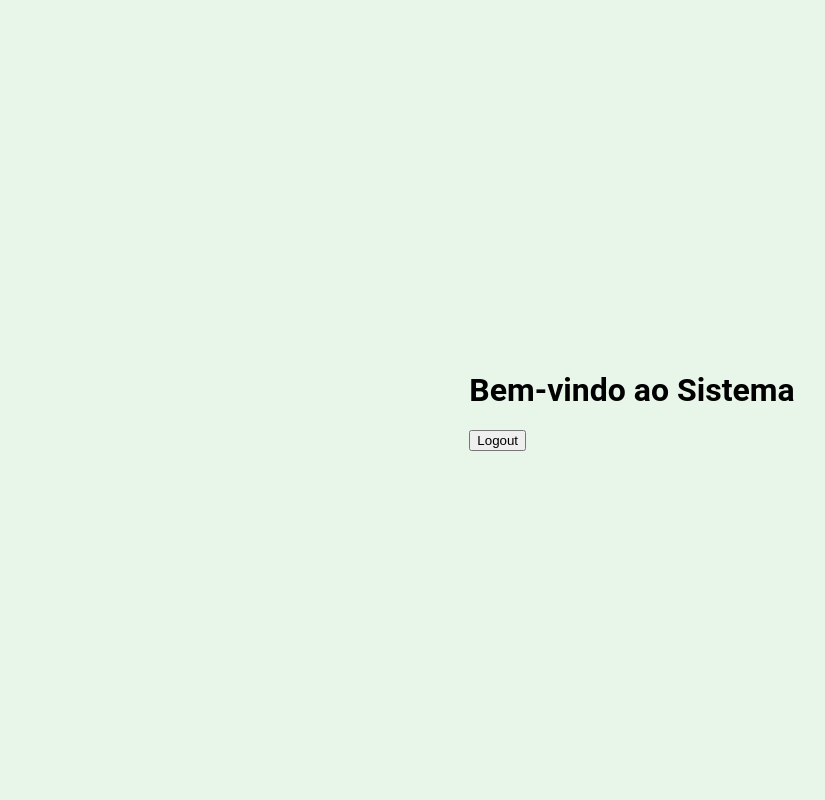
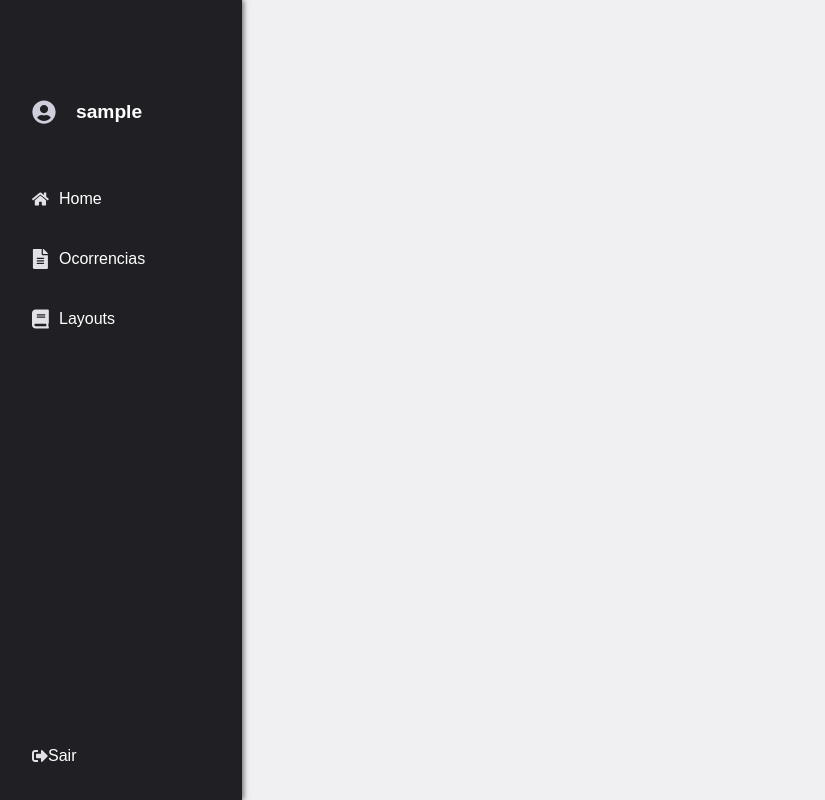
Before and after one commit to gildevson/Recyclable_frontend, a React (Create React App) app: page /menu in a window 1280 px wide. Shown: the whole page, without its empty margins (8-833 px from the left). Built offline with nearby package versions, Linux system fonts and the light colour scheme; sample sign-in values are in the browser's storage.

Commit message:
Adicionando modelo

```diff
--- a/package.json
+++ b/package.json
@@ -9,6 +9,7 @@
     "jwt-decode": "^4.0.0",
     "react": "^19.0.0",
     "react-dom": "^19.0.0",
+    "react-icons": "^5.4.0",
     "react-router-dom": "^7.1.3",
     "react-scripts": "5.0.1",
     "react-toastify": "^11.0.3",
--- a/src/components/login/login.css
+++ b/src/components/login/login.css
@@ -1,7 +1,7 @@
 /* Estilo geral da página de login */
 body {
-    font-family: 'Roboto', sans-serif;
-    background-color: #e8f5e9; /* Fundo verde claro */
+    font-family: 'Arial', sans-serif;
+    background-color: #141414; /* Fundo ainda mais escuro */
     margin: 0;
     padding: 0;
     height: 100vh; /* Define a altura total da viewport */
@@ -12,139 +12,160 @@ body {
 
 /* Caixa de login */
 .login-container {
-    background-color: #ffffff; /* Fundo branco */
+    background-color: #1b1b1b; /* Fundo escuro da caixa de login */
     padding: 40px;
-    border-radius: 15px;
-    box-shadow: 0 8px 20px rgba(0, 0, 0, 0.15); /* Sombra suave */
+    border-radius: 10px;
+    box-shadow: 0 10px 30px rgba(0, 0, 0, 0.8); /* Sombra escura para dar profundidade */
     width: 400px;
     display: flex;
     flex-direction: column;
-    gap: 20px;
+    gap: 15px;
+    margin-top: 30%;
     text-align: center;
-    transition: transform 0.3s ease, box-shadow 0.3s ease;
-}
-
-.login-container:hover {
-    transform: translateY(-5px); /* Leve elevação ao passar o mouse */
-    box-shadow: 0 12px 25px rgba(0, 0, 0, 0.2);
+    transition: all 0.3s ease;
 }
 
 /* Título da página de login */
 .login-container h1 {
-    color: #2e7d32; /* Verde escuro */
-    font-size: 28px;
-    margin-bottom: 10px;
+    color: #00ff85; /* Verde neon para o título */
+    font-size: 24px;
+    margin-bottom: 20px;
     font-weight: bold;
     text-transform: uppercase;
-}
-
-/* Subtítulo */
-.login-container p {
-    color: #4caf50; /* Verde médio */
-    font-size: 16px;
-    margin-bottom: 20px;
-
 }
 
 /* Estilo dos campos de input */
 .login-container input {
     width: 100%;
-    padding: 15px 15px;
-    border: 1px solid #c8e6c9; /* Borda verde clara */
-    border-radius: 10px;
+    padding: 15px;
+    border: 2px solid transparent;
+    border-radius: 8px;
     font-size: 16px;
-    background-color: #f9f9f9; /* Fundo claro */
-    color: #333; /* Texto escuro */
+    background-color: rgba(53, 52, 52, 0.8); /* Fundo do input mais escuro */
+    color: #d1d1d1; /* Texto mais claro */
     outline: none;
-    transition: border-color 0.3s ease, box-shadow 0.3s ease;
-
+    transition: border-color 0.3s ease, background-color 0.3s ease;
 }
 
 /* Placeholder */
 .login-container input::placeholder {
-    color: #aaa; /* Placeholder mais claro */
+    color: #757575; /* Placeholder mais escuro */
 }
 
 /* Foco no campo de input */
 .login-container input:focus {
-    border-color: #66bb6a; /* Verde brilhante */
-    box-shadow: 0 0 8px rgba(102, 187, 106, 0.5);
-    background-color: #ffffff;
-
+    border-color: #00ff85; /* Cor do foco em verde neon */
+    background-color: rgba(28, 28, 28, 1);
 }
 
 /* Estilo do botão de login */
 .login-container button {
     padding: 15px;
-    background: #2e7d32; /* Verde escuro */
-    color: white;
+    background: #00ff85; /* Cor base do botão */
+    color: black; /* Cor do texto */
     border: none;
-    border-radius: 10px;
+    border-radius: 8px;
     font-size: 18px;
+    margin-top: 8%;
     font-weight: bold;
     cursor: pointer;
     transition: transform 0.3s ease, box-shadow 0.3s ease, background-color 0.3s ease;
-    width: 100%;
-    box-shadow: 0 4px 10px rgba(46, 125, 50, 0.3); /* Leve brilho */
+    width: 100%; /* Faz o botão ocupar toda a largura */
+    box-shadow: 0px 0px 15px rgba(0, 255, 133, 0.7), 0 0 40px rgba(0, 255, 133, 0.4), 0 0 60px rgba(0, 255, 133, 0.1); /* Efeito de brilho neon */
+}
 
-}
 
 /* Efeito de hover no botão de login */
 .login-container button:hover {
-    background-color: #388e3c; /* Tom mais claro de verde */
-    transform: translateY(-3px); /* Elevação */
-    box-shadow: 0 8px 15px rgba(56, 142, 60, 0.5);
+    background-color: #32a852; /* Altera a cor de fundo no hover */
+    transform: translateY(-3px); /* Eleva o botão no hover */
+    box-shadow: 0px 0px 20px rgba(50, 168, 82, 0.9), 0 0 50px rgba(50, 168, 82, 0.6), 0 0 80px rgba(50, 168, 82, 0.3); /* Sombra mais intensa no hover */
 }
+
 
 /* Efeito de clique no botão de login */
 .login-container button:active {
-    transform: translateY(1px); /* Redução leve ao clicar */
-    box-shadow: 0 2px 5px rgba(46, 125, 50, 0.3);
+    transform: translateY(1px); /* Move o botão levemente para baixo */
+    box-shadow: 0px 0px 10px rgba(50, 168, 82, 0.7), 0 0 20px rgba(50, 168, 82, 0.5), 0 0 30px rgba(50, 168, 82, 0.2); /* Sombra mais suave ao clicar */
 }
-
 /* Estilo para link "Recuperar senha" */
 .login-container a {
     font-size: 14px;
-    color: #388e3c; /* Verde médio */
+    color: #00ff85; /* Link em verde neon */
     text-decoration: none;
     margin-top: 10px;
-
 }
 
 /* Hover no link */
 .login-container a:hover {
-    color: #2e7d32; /* Verde escuro */
+    color: #32a852;
     text-decoration: underline;
-
 }
 
 /* Estilo da mensagem de erro */
 .login-error-message {
-    color: #d32f2f; /* Vermelho vibrante */
+    color: #ff4b4b; /* Vermelho para erros */
     font-size: 14px;
     margin-top: -10px;
     margin-bottom: 10px;
+}
+
+/* Tela de carregamento */
+.login-loading-screen {
+    display: flex;
+    justify-content: center;
+    align-items: center;
+    height: 100vh;
+    font-size: 24px;
     font-weight: bold;
+    color: #00ff85;
+}
+
+/* Estilo do spinner de carregamento */
+.login-spinner {
+    width: 50px;
+    height: 50px;
+    border: 8px solid rgba(155, 127, 127, 0.1);
+    border-top: 8px solid #00ff85;
+    border-radius: 50%;
+    animation: spin 1.5s linear infinite;
+}
+
+/* Animação do spinner */
+@keyframes spin {
+    0% {
+        transform: rotate(0deg);
+    }
+    100% {
+        transform: rotate(360deg);
+    }
 }
 
 /* Responsividade para telas menores */
 @media (max-width: 600px) {
     .login-container {
-        width: 90%; /* Reduz a largura em dispositivos móveis */
-        padding: 30px;
+        width: 90%; /* Reduz a largura da caixa de login em dispositivos móveis */
+        padding: 20px; /* Diminui o padding para telas menores */
     }
 
     .login-container h1 {
-        font-size: 24px;
+        font-size: 20px;
     }
 
     .login-container input {
         font-size: 14px;
-        padding: 12px;
+        padding: 10px; /* Diminui o padding dos inputs */
     }
 
     .login-container button {
-        font-size: 16px;
-        padding: 12px;
+        font-size: 14px;
+        padding: 10px; /* Diminui o tamanho do botão */
     }
 }
+
+
+.login-container button:disabled {
+    background: #757575; /* Cor cinza quando desabilitado */
+    cursor: not-allowed;
+    box-shadow: none; /* Remove o efeito de brilho ao estar desabilitado */
+}
--- a/src/components/menu/menu.css
+++ b/src/components/menu/menu.css
@@ -1,87 +1,354 @@
-/* Estilo do container principal do menu */
+/* Reset padrão */
+* {
+    margin: 0;
+    padding: 0;
+    box-sizing: border-box;
+}
+
+/* Estilo do body */
+body {
+    font-family: 'Arial', sans-serif;
+    background-color: #f0f0f3;
+    color: #cecedd;
+    margin: 0;
+    padding: 0;
+}
+
+/* Botão hambúrguer */
+.hamburger {
+    position: fixed;
+    top: 20px;
+    left: 20px;
+    z-index: 1100;
+    background-color: transparent;
+    border: none;
+    color: #E1E1E6;
+    font-size: 30px;
+    cursor: pointer;
+    transition: color 0.3s ease;
+}
+
+.hamburger:hover,
+.hamburger:focus {
+    color: #8257E6; /* Cor de destaque no hover */
+}
+
+/* Menu lateral */
 .menu-container {
+    width: 250px;
+    height: 100vh;
+    background-color: #202024;
     display: flex;
     flex-direction: column;
-    align-items: center;
-    justify-content: center;
-    height: 100vh;
-    background-color: #141414; /* Fundo escuro */
-    color: #fff; /* Texto branco */
-    font-family: 'Arial', sans-serif;
+    justify-content: space-between;
+    padding: 20px;
+    position: fixed;
+    left: -250px; /* Oculto por padrão */
+    top: 0;
+    z-index: 1000;
+    transition: left 0.3s ease-in-out; /* Transição suave ao abrir/fechar */
+    box-shadow: 2px 0 5px rgba(0, 0, 0, 0.5); /* Sombra no menu */
 }
 
-  /* Título do menu */
-  .menu-container h1 {
-    font-size: 28px;
-    margin-bottom: 20px;
-    color: #00ff85; /* Verde neon */
-    text-transform: uppercase;
+/* Quando o menu está aberto */
+.menu-container.open {
+    left: 0; /* Mostra o menu quando aberto */
 }
 
-  /* Estilo da navegação */
-  .menu-navigation {
+/* Overlay que cobre a tela quando o menu está aberto */
+.overlay {
+    position: fixed;
+    top: 0;
+    left: 0;
+    width: 100vw;
+    height: 100vh;
+    background-color: rgba(0, 0, 0, 0.5);
+    z-index: 900; /* Abaixo do menu */
+}
+
+/* Seção de usuário */
+.user-info {
+    display: flex;
+    align-items: center;
+    justify-content: flex-start;
     margin-bottom: 30px;
+    margin-top: 80px;
+    padding-left: 20px;
+}
+
+.user-info span {
+    font-size: 1.2rem;
+    font-weight: bold;
+    color: #FFFFFF;
+    margin-left: 10px;
+}
+
+/* Estilo para o menu */
+.menu {
+    list-style-type: none;
+    padding: 0;
+    margin-top: 20px;
+}
+
+.menu li {
+    padding: 15px 20px;
+    display: flex;
+    align-items: center;
+    font-size: 16px;
+    color: #E1E1E6;
+    transition: background-color 0.3s ease, color 0.3s ease;
+    cursor: pointer;
+    margin-bottom: 10px;
+    border-radius: 8px;
+}
+
+.menu li:hover {
+    background-color: #29292E;
+    color: #FFFFFF;
+}
+
+.menu li.active {
+    background-color: #8257E6;
+    color: #FFFFFF;
+}
+
+/* Ícones no menu */
+.menu li svg {
+    margin-right: 10px;
+    font-size: 20px;
+}
+
+/* Menu inferior */
+.menu-bottom {
+    list-style-type: none;
+    padding: 0;
+    margin-top: auto;
+}
+
+.menu-bottom li {
+    padding: 15px 20px;
+    display: flex;
+    align-items: center;
+    font-size: 16px;
+    color: #E1E1E6;
+    cursor: pointer;
+    transition: background-color 0.3s ease, color 0.3s ease;
+}
+
+.menu-bottom li:hover {
+    background-color: #29292E;
+    color: #FFFFFF;
+}
+
+/* Estilo para dispositivos móveis */
+@media (max-width: 768px) {
+    .hamburger {
+        display: block; /* Exibe o botão hambúrguer em telas menores */
+    }
+
+    .menu-container {
+        left: -250px; /* Menu oculto por padrão em telas menores */
+    }
+
+    .menu-container.open {
+        left: 0; /* Mostra o menu ao clicar no botão hambúrguer */
+    }
+}
+
+/* Estilo para telas maiores */
+@media (min-width: 769px) {
+    .hamburger {
+        display: none; /* Oculta o botão hambúrguer em telas maiores */
+    }
+
+    .menu-container {
+        left: 0; /* Menu sempre visível em telas maiores */
+    }
+
+    .overlay {
+        display: none; /* Sem overlay em telas grandes */
+    }
+}
+
+.logout-button {
+    background: none;
+    border: none;
+    color: #fff;
+    cursor: pointer;
+    font-size: 16px;
+    display: flex;
+    align-items: center;
+    gap: 8px;
+  }
+
+  .logout-button:hover {
+    color: #ff4d4f;  /* Muda a cor ao passar o mouse */
+  }
+
+
+  .loading-screen {
+    position: fixed; /* Altera para fixed para garantir que ocupe a tela inteira */
+    top: 0;
+    left: 0;
     width: 100%;
+    height: 100vh;
+    display: flex;
+    justify-content: center; /* Centraliza horizontalmente */
+    align-items: center; /* Centraliza verticalmente */
+    background-color: rgba(28, 24, 24, 0.8); /* Cor de fundo com opacidade */
+    z-index: 1000;
+    font-weight: bold;
+    color: #00ff85;
+}
+
+.spinner {
+    width: 50px;
+    height: 50px;
+    border: 8px solid rgba(0, 0, 0, 0.1);
+    border-top: 8px solid #00ff85;
+    border-radius: 50%;
+    animation: spin 1.5s linear infinite;
+}
+
+@keyframes spin {
+    0% {
+        transform: rotate(0deg);
+    }
+    100% {
+        transform: rotate(360deg);
+    }
+}
+
+
+/* Estilo para o formulário */
+.user-form {
+    background-color: #202024;
+    padding: 20px;
+    border-radius: 10px;
+    box-shadow: 0px 0px 15px rgba(0, 0, 0, 0.5);
+    margin: 20px auto;
+    max-width: 400px;
+    transition: all 0.3s ease;
+}
+
+.user-form h2 {
+    color: #fff;
+    margin-bottom: 20px;
     text-align: center;
 }
 
-  .menu-navigation ul {
-    list-style: none;
-    padding: 0;
+.inputField {
+    margin-bottom: 15px;
 }
 
-  .menu-navigation li {
-    margin: 10px 0;
+.inputField label {
+    display: block;
+    color: #E1E1E6;
+    margin-bottom: 5px;
 }
 
-  .menu-navigation button {
-    padding: 10px 20px;
+.inputField input,
+.inputField select {
+    width: 100%;
+    padding: 10px;
+    border-radius: 5px;
+    border: none;
+    background-color: #29292E;
+    color: #fff;
     font-size: 16px;
-    font-weight: bold;
-    color: #141414;
-    background-color: #00ff85; /* Verde neon */
-    border: none;
-    border-radius: 8px;
-    cursor: pointer;
-    transition: background-color 0.3s ease, transform 0.3s ease;
-    width: 200px;
 }
 
-  /* Efeito ao passar o mouse no botão de navegação */
-  .menu-navigation button:hover {
-    background-color: #32a852; /* Tom mais escuro de verde */
-    transform: translateY(-3px);
+.inputField input:focus,
+.inputField select:focus {
+    outline: none;
+    border: 2px solid #8257E6; /* Destaque no campo ativo */
 }
 
-  /* Botão de logout */
-  .logout-button {
-    padding: 10px 20px;
+/* Botão de enviar */
+.submitButton {
+    width: 100%;
+    padding: 12px;
+    background-color: #007BFF;
+    color: white;
     font-size: 16px;
-    font-weight: bold;
-    color: #fff;
-    background-color: #ff4b4b; /* Vermelho */
     border: none;
-    border-radius: 8px;
+    border-radius: 5px;
     cursor: pointer;
-    transition: background-color 0.3s ease, transform 0.3s ease;
-    width: 200px;
+    transition: background-color 0.3s ease;
 }
 
-  /* Efeito ao passar o mouse no botão de logout */
-  .logout-button:hover {
-    background-color: #d13030; /* Tom mais escuro de vermelho */
-    transform: translateY(-3px);
+.submitButton:hover {
+    background-color: #0056b3; /* Cor ao passar o mouse */
 }
 
-  /* Responsividade para telas menores */
-  @media (max-width: 600px) {
-    .menu-navigation button,
-    .logout-button {
-      width: 90%; /* Ocupa quase toda a largura da tela */
-      font-size: 14px;
+/*FaSignOutAlt
+
+*/
+
+.user-table {
+    width: 100%;
+    border-collapse: collapse;
+    margin: 20px 0;
+    font-size: 16px;
+    text-align: left; /* Alinha o texto à esquerda */
 }
 
-    h1 {
-      font-size: 24px;
+/* Cabeçalho da tabela */
+.user-table thead th {
+    background-color: #202024;
+    color: #E1E1E6;
+    padding: 12px;
+    text-align: left; /* Alinha o cabeçalho à esquerda */
 }
+
+/* Linhas da tabela */
+.user-table tbody tr {
+    background-color: #29292E;
+    color: #E1E1E6;
 }
+
+/* Células da tabela */
+.user-table tbody td {
+    padding: 12px;
+    text-align: left; /* Alinha o conteúdo à esquerda */
+    border-bottom: 1px solid #383838; /* Linha de separação */
+}
+
+/* Células da tabela no hover */
+.user-table tbody tr:hover {
+    background-color: #32323A;
+}
+
+/* Estilo do botão de excluir */
+.deleteButton {
+    background-color: #ff4d4f;
+    color: white;
+    border: none;
+    padding: 8px 12px;
+    border-radius: 5px;
+    cursor: pointer;
+    transition: background-color 0.3s ease;
+}
+
+.deleteButton:hover {
+    background-color: #d63638;
+}
+
+.menu-link {
+    background: none;
+    border: none;
+    color: white;
+    font-size: 1rem;
+    text-align: left;
+    padding: 0.2px;
+    cursor: pointer;
+    display: flex;
+    align-items: center;
+    width: 100%;
+}
+
+
+
+.menu-link svg {
+    margin-right: 10px;
+}
--- a/src/components/menu/menu.js
+++ b/src/components/menu/menu.js
@@ -1,18 +1,121 @@
-import React from "react";
-import { useNavigate } from "react-router-dom";
+import React, { useState, useEffect } from 'react';
+import { useNavigate } from 'react-router-dom';
+import './menu.css';
+import { FaHome, FaBook, FaBars, FaUserCircle, FaUserPlus, FaSignOutAlt, FaFileAlt } from 'react-icons/fa';
 
 const Menu = () => {
+  const [isMenuOpen, setIsMenuOpen] = useState(false);
+  const [username, setUsername] = useState('Guest');
+  const [permission, setPermission] = useState(0);
+  const [isLoading, setIsLoading] = useState(false); // Carregamento para logout e navegação
+  const [isUserLoading, setIsUserLoading] = useState(false); // Carregamento de dados do usuário
   const navigate = useNavigate();
 
+  // Carrega os dados do usuário
+  useEffect(() => {
+    const storedUsername = localStorage.getItem('username');
+    const storedPermission = localStorage.getItem('permission');
+
+    if (storedUsername && storedUsername !== 'undefined') {
+      setUsername(storedUsername);
+      setIsUserLoading(false); // Dados já disponíveis, não há necessidade de carregamento
+    } else {
+      setIsUserLoading(true); // Inicia o carregamento se os dados não estiverem disponíveis
+    }
+
+    if (storedPermission) {
+      const perm = parseInt(storedPermission, 10);
+      setPermission(perm);
+    }
+
+    if (!storedUsername || storedUsername === 'undefined') {
+      setTimeout(() => {
+        setIsUserLoading(false); // Finaliza o carregamento dos dados
+      }, 1000); // Simula 1 segundo de carregamento
+    }
+  }, []);
+
+  const toggleMenu = () => {
+    setIsMenuOpen(!isMenuOpen);
+  };
+
   const handleLogout = () => {
-    localStorage.removeItem("token"); // Remove o token
-    navigate("/login"); // Redireciona para a tela de login
+    setIsLoading(true); // Ativa o carregamento de logout
+    setTimeout(() => {
+      localStorage.removeItem('username');
+      localStorage.removeItem('permission');
+      navigate('/'); // Redireciona para a página de login
+      setIsLoading(false); // Desativa o carregamento
+    }, 1500); // Simula 1.5s de carregamento
+  };
+
+  // Função para navegar com tela de carregamento
+  const handleNavigate = (path) => {
+    setIsLoading(true); // Ativa o carregamento
+    setTimeout(() => {
+      navigate(path); // Redireciona para a rota
+      setIsLoading(false); // Desativa o carregamento
+    }, 1000); // Simula 1s de carregamento
   };
 
   return (
     <div>
-      <h1>Bem-vindo ao Sistema</h1>
-      <button onClick={handleLogout}>Logout</button>
+      {isLoading ? ( // Tela de carregamento durante logout ou navegação
+        <div className="loading-screen">
+          <div className="spinner"></div>
+        </div>
+      ) : (
+        <>
+          <button className="hamburger" onClick={toggleMenu}>
+            <FaBars />
+          </button>
+
+          <div className={`menu-container ${isMenuOpen ? 'open' : ''}`}>
+            <div className="user-info">
+              {isUserLoading ? ( // Exibe o carregamento durante a busca de dados do usuário
+                <div className="spinner" style={{ width: '30px', height: '30px' }}></div>
+              ) : (
+                <>
+                  <FaUserCircle style={{ marginRight: '10px', fontSize: '24px' }} />
+                  <span>{username}</span>
+                </>
+              )}
+            </div>
+
+            <ul className="menu">
+              <li>
+                <FaHome />
+                <button onClick={() => handleNavigate('/home')} className="menu-link">Home</button>
+              </li>
+              <li>
+                <FaFileAlt />
+                <button onClick={() => handleNavigate('/ocorrencias')} className="menu-link">Ocorrencias</button>
+              </li>
+              <li>
+                <FaBook />
+                <button onClick={() => handleNavigate('/layouts')} className="menu-link">Layouts</button>
+              </li>
+              {permission === 1 && (
+                <li>
+                  <FaUserPlus />
+                  <button onClick={() => handleNavigate('/add-user')} className="menu-link">Usuários</button>
+                </li>
+              )}
+            </ul>
+
+            <ul className="menu-bottom">
+              <li>
+                <FaSignOutAlt />
+                <button className="logout-button" onClick={handleLogout}>
+                  Sair
+                </button>
+              </li>
+            </ul>
+          </div>
+
+          {isMenuOpen && <div className="overlay" onClick={toggleMenu}></div>}
+        </>
+      )}
     </div>
   );
 };
```
Also changed, not shown: 1 other file (tests, documents, lock files or other folders). Lines whose indentation alone changed are shown as unchanged.
